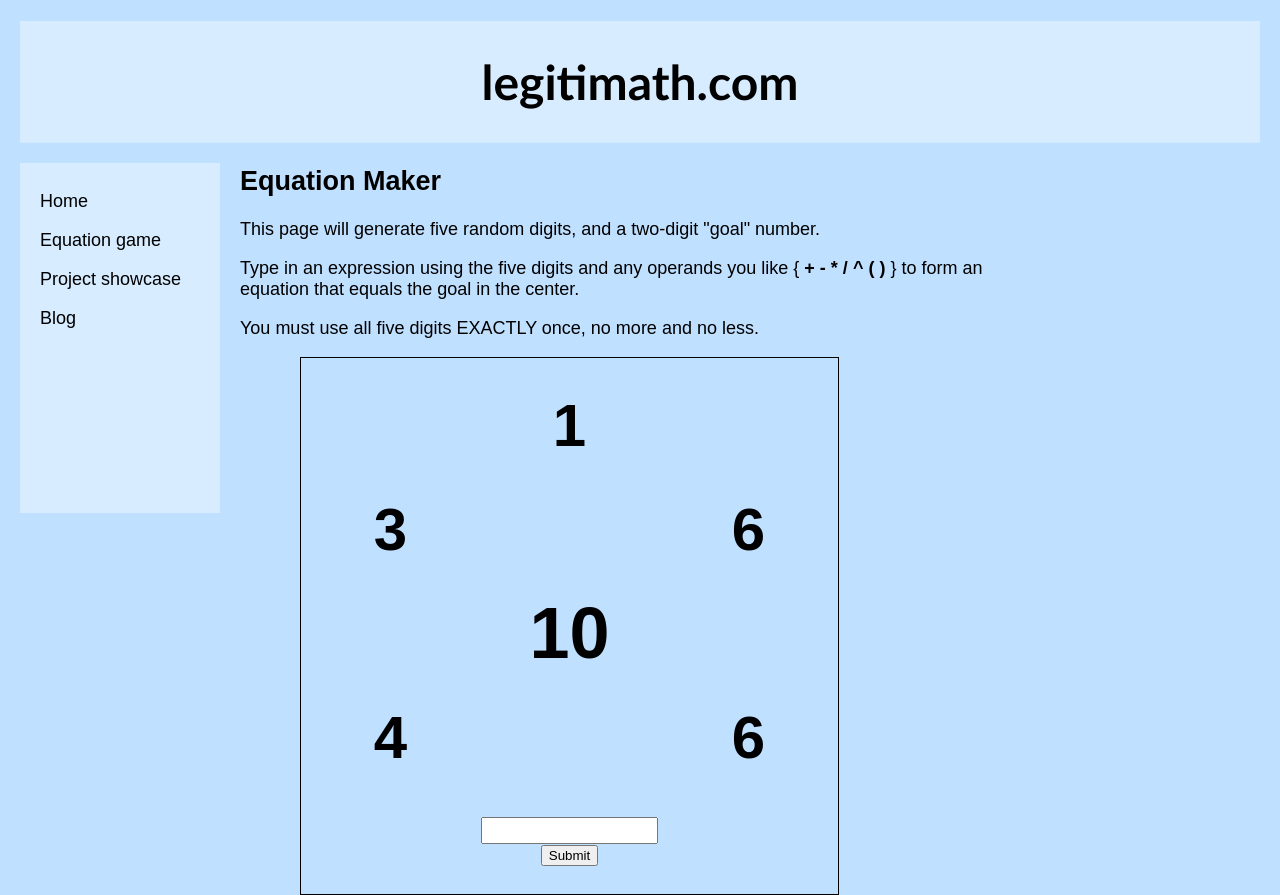
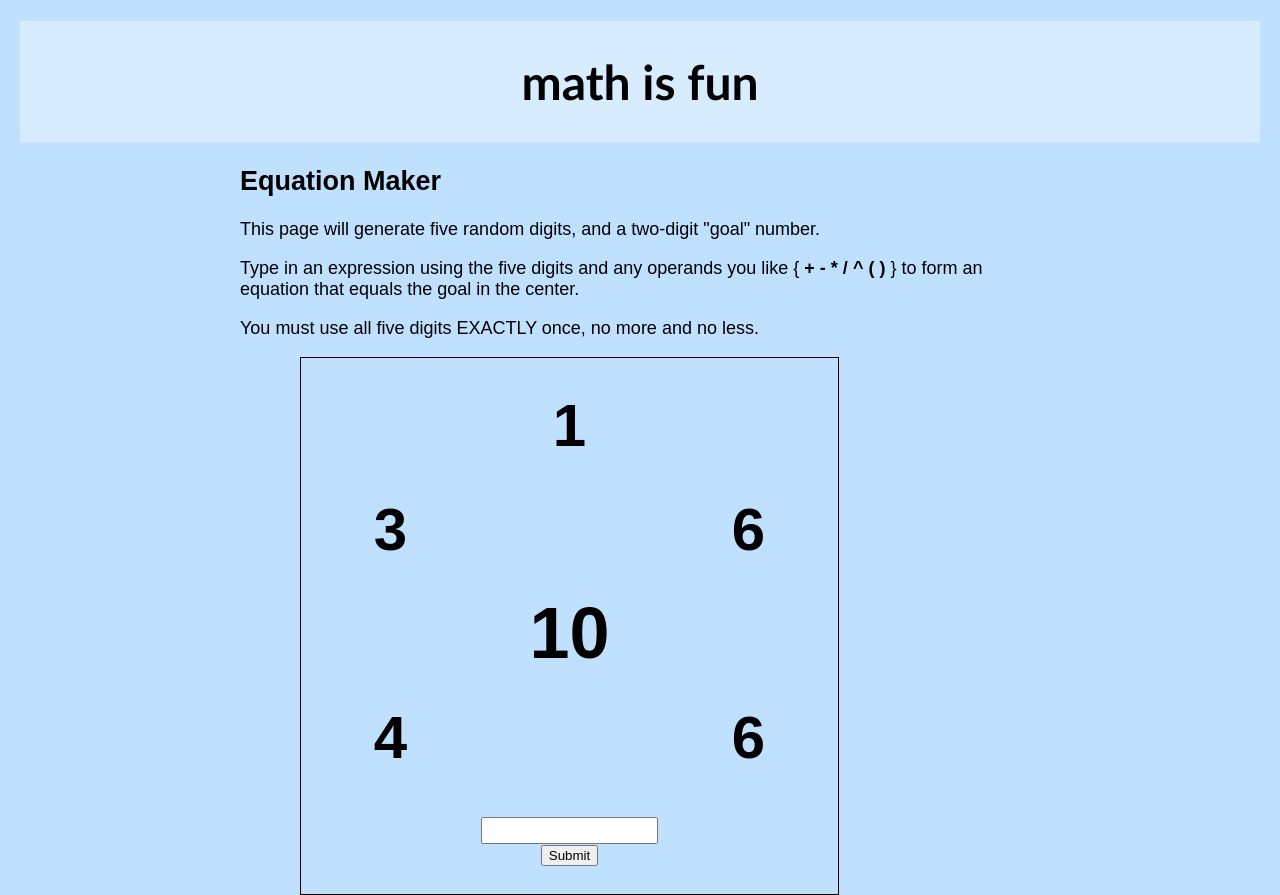
Before and after one commit to legitimateusername/equationgame, a plain HTML site: page equationgame.html in a window 1280 px wide. Shown: the top 895 px of the page. Drawn offline with nearby package versions, Linux system fonts and the light colour scheme.

Commit message:
Update equationgame.html
Signed-off-by: legitimateusername <d.goldstein8@gmail.com>

```diff
--- a/equationgame.html
+++ b/equationgame.html
@@ -8,17 +8,9 @@
 
 	<body>
 		<div id="loadheader"></div>
-			<a href="https://www.legitimath.com/" style="text-decoration: none;">
-				<div id="header">
-					<h1>legitimath.com</h1>
-				</div>
-			</a>
-		<div id="sidebar">
-			<a href="https://www.legitimath.com/" class="sidebarlink"><p>Home</p></a>
-			<a href="https://www.legitimath.com/equationgame.html" class="sidebarlink"><p>Equation game</p></a>
-			<a href="https://www.legitimath.com/machinelearning.html" class="sidebarlink"><p>Project showcase</p></a>
-			<a href="https://www.legitimath.com/blog.html" class="sidebarlink"><p>Blog</p></a>
-		</div>
+			<div id="header">
+				<h1>math is fun</h1>
+			</div>
 		<div id="main">
 			<h2>Equation Maker</h2>
 			<div id="instructions">
@@ -72,4 +64,5 @@
 		</script>
 		<script src="mathscript.js"></script>
 	</body>
+
 </html>
```
